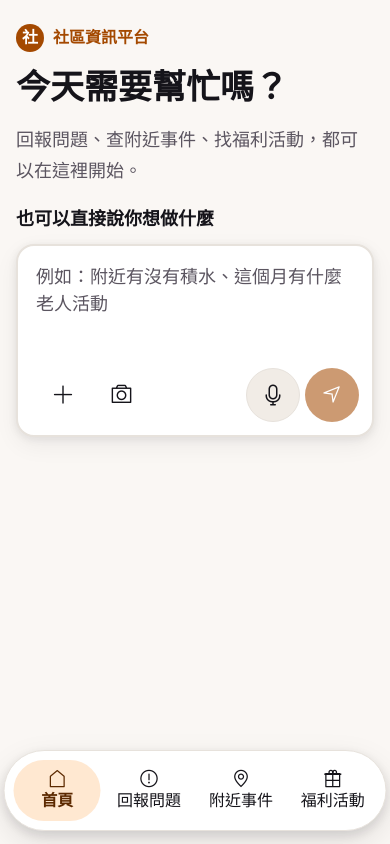
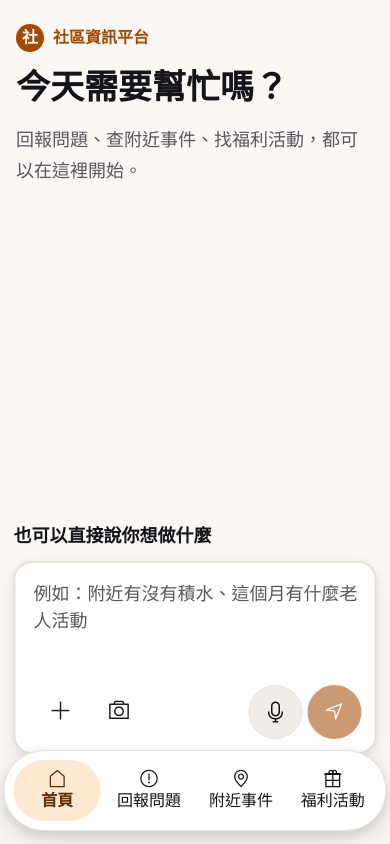
Before and after one commit to MillerLiu94/lcs_project, a Vue app in the folder app/: page / in a window 390 px wide. Built offline with nearby package versions, Linux system fonts and the light colour scheme; no server answers.

Commit message:
feat(home): pin AI prompt bar to bottom on mobile (thumb-first)

```diff
--- a/app/src/views/home/HomeView.vue
+++ b/app/src/views/home/HomeView.vue
@@ -106,6 +106,8 @@ export default {
   display: flex;
   flex-direction: column;
   gap: var(--space-3);
+  /* 手機：留出底部固定輸入列與功能列的空間。 */
+  padding-bottom: 12rem;
 }
 .home__brand {
   display: flex;
@@ -147,7 +149,15 @@ export default {
   grid-template-columns: 1fr;
   gap: var(--space-2);
 }
+/* 手機：輸入列固定在底部，浮在浮動功能列之上，讓拇指隨時可及。 */
 .home__ask {
+  position: fixed;
+  left: 50%;
+  transform: translateX(-50%);
+  bottom: 5rem;
+  width: calc(100% - 1.5rem);
+  max-width: 32rem;
+  z-index: 10;
   display: flex;
   flex-direction: column;
   gap: 0.75rem;
@@ -161,6 +171,7 @@ export default {
   .home {
     max-width: 760px;
     margin-inline: auto;
+    padding-bottom: 0;
   }
   /* 桌面版品牌已移到 TopNav，避免重複。 */
   .home__brand {
@@ -171,5 +182,13 @@ export default {
     flex-direction: column;
     gap: var(--space-3);
   }
+  /* 桌機：輸入列回到一般內容流。 */
+  .home__ask {
+    position: static;
+    transform: none;
+    width: auto;
+    max-width: none;
+    z-index: auto;
+  }
 }
 </style>
```
Also changed, not shown: 1 other file (tests, documents, lock files or other folders).
